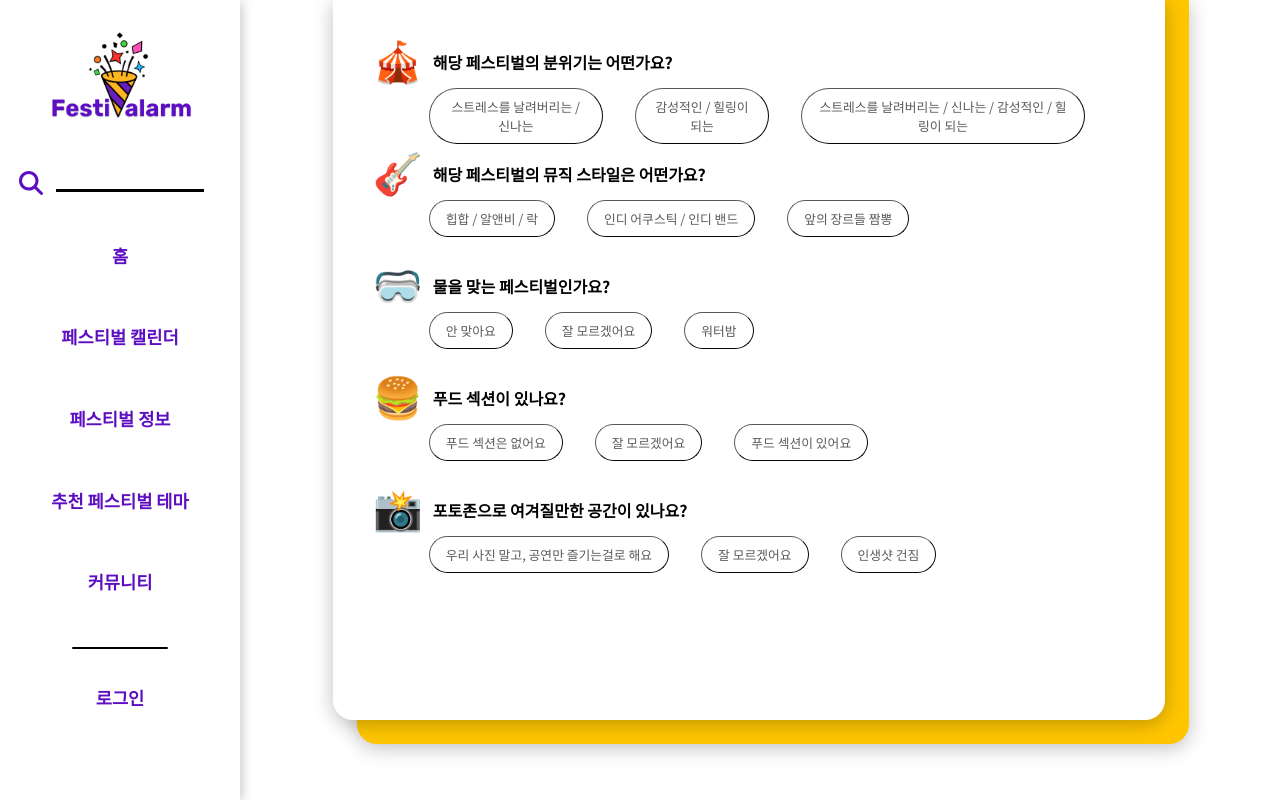
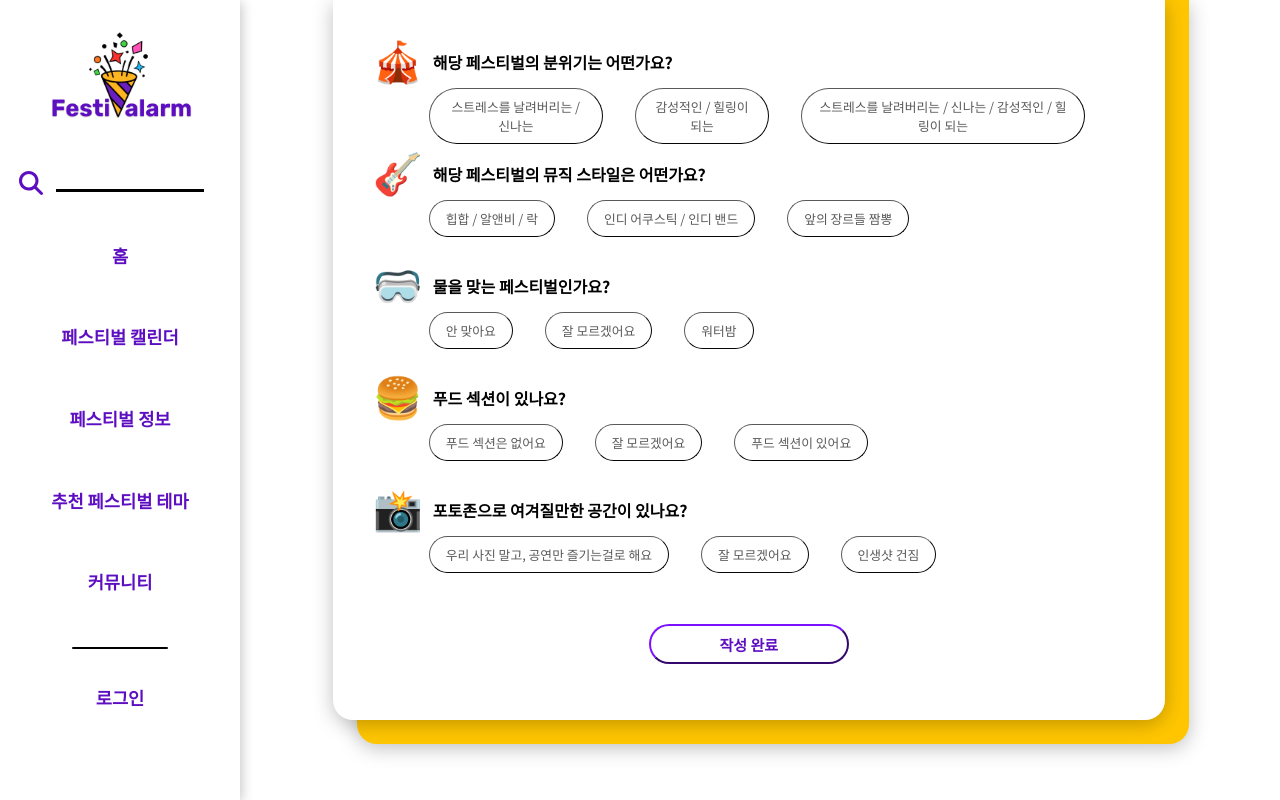
Before and after one commit to soyeons/MUTSA_team_Soyeon, a React (Create React App) app: page /festlist/checking in a window 1280 px wide. Built offline with nearby package versions, Linux system fonts and the light colour scheme; a web font is replaced by a local one.

Commit message:
[fix] css 수정 비율 맞춤

```diff
--- a/src/FestCheck.js
+++ b/src/FestCheck.js
@@ -238,6 +238,9 @@ function FestCheck() {
 								</button>
 							</div>
 						</div>
+						<div className='registBtnCheck'>
+							<button className='BtnCheck'>작성 완료</button>
+						</div>
 					</div>
 				</div>
 			</div>
```
